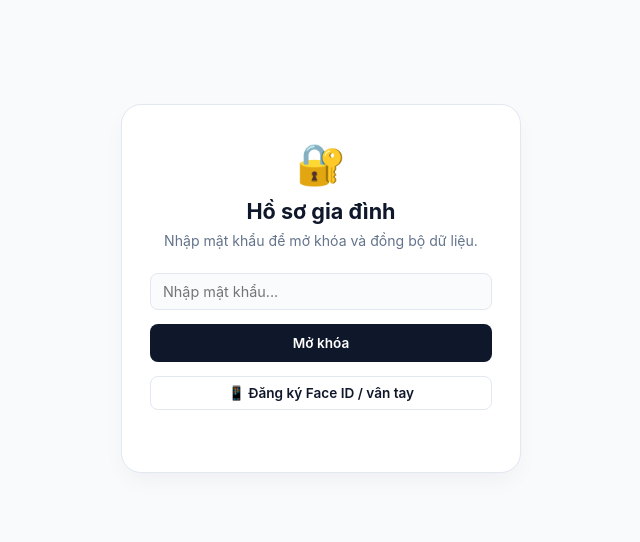
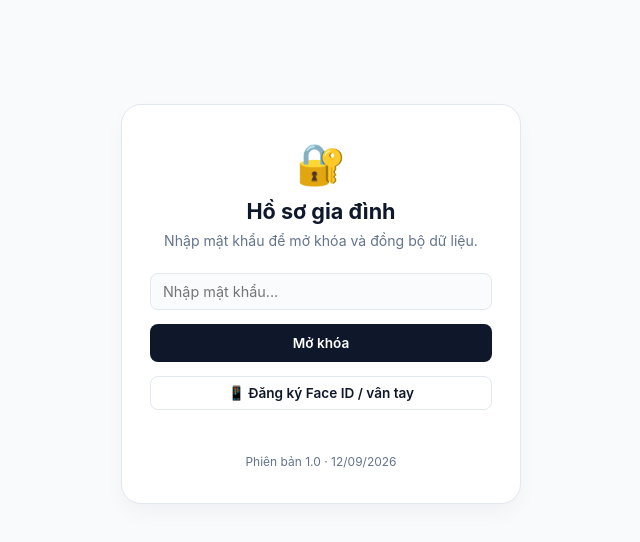
Before and after one commit to moyu-family/moyu-family.github.io, a plain HTML site: page index.html in a window 1280 px wide. Shown: the whole page, without its empty margins (319-959 px from the left). Drawn offline with nearby package versions, Linux system fonts and the light colour scheme.

Commit message:
Add app version label to login

```diff
--- a/index.html
+++ b/index.html
@@ -35,6 +35,7 @@
     </div>
     <div id="biometricStatus" class="biometric-status"></div>
     <div id="authError" style="color:#e11d48; font-size:0.85rem; margin-top:12px; display:none;"></div>
+    <div class="app-version">Phiên bản 1.0 · 12/09/2026</div>
   </div>
 
   <!-- Ứng dụng chính -->
--- a/style.css
+++ b/style.css
@@ -29,6 +29,7 @@ html.has-session body::after {
 }
 .modal-title { font-size: 1.35rem; font-weight: 700; color: var(--navy); margin-bottom: 8px; }
 .modal-desc { font-size: 0.88rem; color: var(--text-muted); margin-bottom: 24px; }
+.app-version { margin-top: 16px; color: var(--text-muted); font-size: 0.75rem; }
 .auth-biometric-actions { display: grid; gap: 8px; margin-top: 14px; }
 .auth-biometric-actions button { width: 100%; justify-content: center; }
 .auth-biometric-actions #biometricRegisteredActions { display: flex; align-items: center; justify-content: center; gap: 10px; }
```
